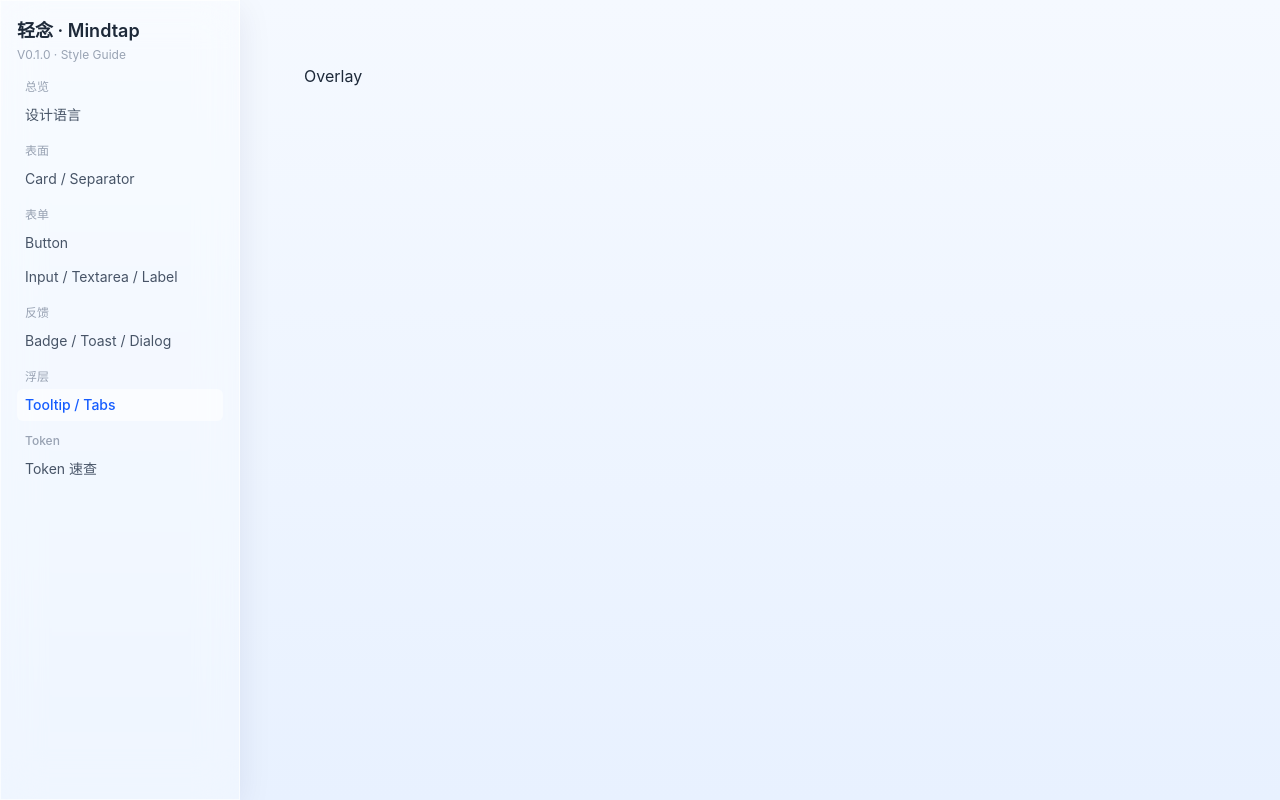
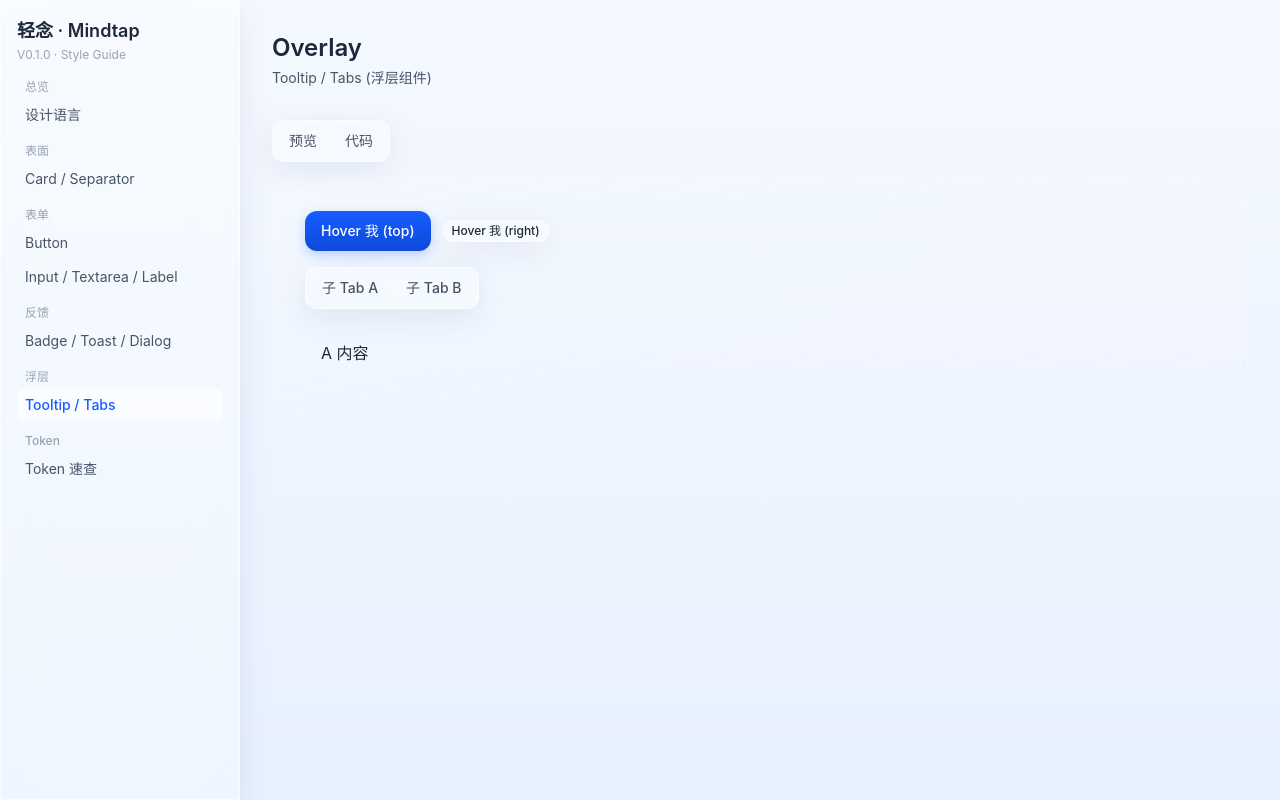
Before and after one commit to ahajason/mindtap, a React (Vite) app: page /overlay in a window 1280 px wide. Built offline with nearby package versions, Linux system fonts and the light colour scheme.

Commit message:
feat(route): Overlay page (Tabs + Tooltip 三段式)

```diff
--- a/src/routes/Overlay.tsx
+++ b/src/routes/Overlay.tsx
@@ -1,7 +1,54 @@
-export default function Overlay() {
+import PageHeader from '@/components/style-guide/PageHeader';
+import LivePreview from '@/components/style-guide/LivePreview';
+import { TabsRoot, TabsList, TabsTrigger, TabsPanel } from '@/components/ui/tabs';
+import { TooltipProvider, TooltipWrapper } from '@/components/ui/tooltip';
+import { Badge } from '@/components/ui/badge';
+import { Button } from '@/components/ui/button';
+
+export default function OverlayRoute() {
   return (
-    <div className="p-6">
-      <h1>Overlay</h1>
+    <div>
+      <PageHeader
+        title="Overlay"
+        description="Tooltip / Tabs (浮层组件)"
+      />
+      <TabsRoot defaultValue="preview">
+        <TabsList>
+          <TabsTrigger value="preview">预览</TabsTrigger>
+          <TabsTrigger value="code">代码</TabsTrigger>
+        </TabsList>
+        <TabsPanel value="preview">
+          <LivePreview className="flex-col items-start gap-4">
+            <div className="flex items-center gap-3">
+              <TooltipProvider>
+                <TooltipWrapper content="提示:这是一段说明" side="top">
+                  <Button>Hover 我 (top)</Button>
+                </TooltipWrapper>
+              </TooltipProvider>
+              <TooltipProvider>
+                <TooltipWrapper content="右侧提示" side="right">
+                  <Badge>Hover 我 (right)</Badge>
+                </TooltipWrapper>
+              </TooltipProvider>
+            </div>
+            <TabsRoot defaultValue="a">
+              <TabsList>
+                <TabsTrigger value="a">子 Tab A</TabsTrigger>
+                <TabsTrigger value="b">子 Tab B</TabsTrigger>
+              </TabsList>
+              <TabsPanel value="a"><div className="p-4">A 内容</div></TabsPanel>
+              <TabsPanel value="b"><div className="p-4">B 内容</div></TabsPanel>
+            </TabsRoot>
+          </LivePreview>
+        </TabsPanel>
+        <TabsPanel value="code">
+          <pre className="glass-l1 rounded-md p-4 text-xs text-text-1 overflow-x-auto">
+{`<TooltipWrapper content="提示" side="top">
+  <Button>Hover</Button>
+</TooltipWrapper>`}
+          </pre>
+        </TabsPanel>
+      </TabsRoot>
     </div>
   );
 }
```
